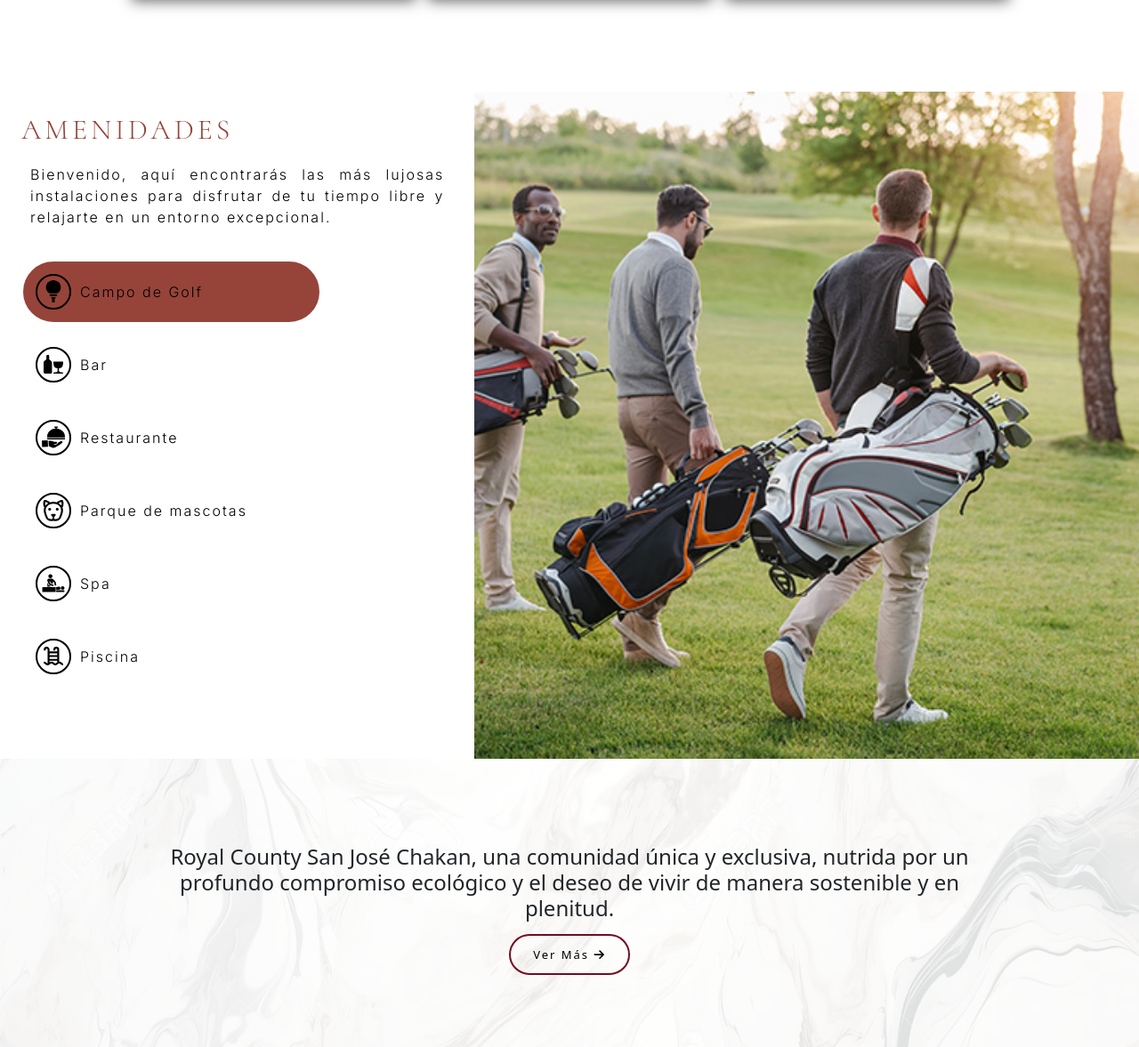
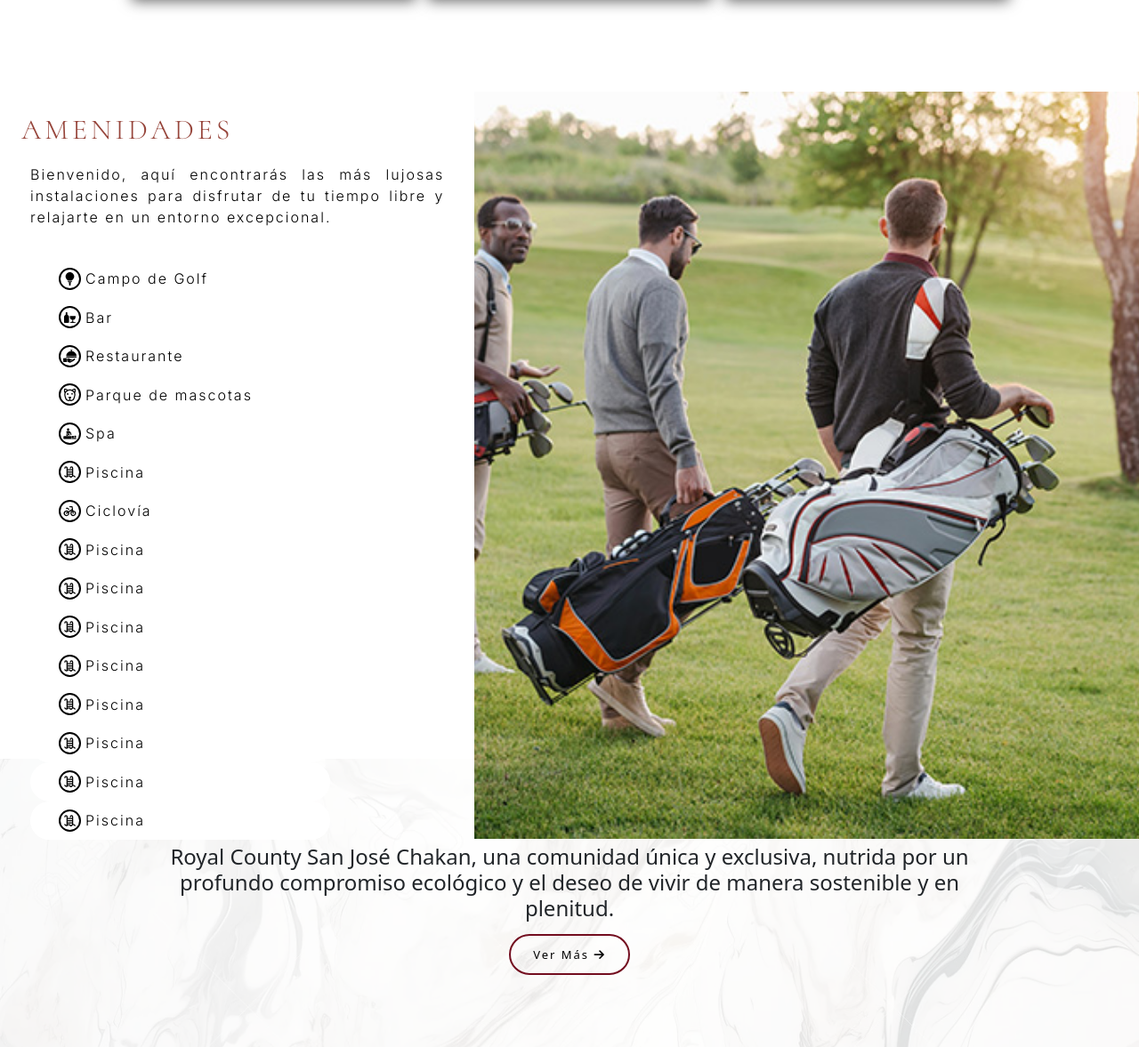
Before and after one commit to Zerik20/SanJoseChakanPag, a PHP site: page / in a window 1280 px wide. Shown: the part 2953-4130 px from the top of the page at 89% size. Run offline with PHP 8.4, Linux system fonts and the light colour scheme; some libraries are stand-ins or nearby versions; some web fonts are replaced.

Commit message:
Se acomodaron las 10 amenidades extra y se configuro 1

```diff
--- a/idiomas/en.json
+++ b/idiomas/en.json
@@ -61,7 +61,8 @@
         "RestAmeni": "Restaurant",
         "PetParkAmeni": "Pet Park",
         "SpaAmeni": "Spa",
-        "PisciAmeni": "Pool"
+        "PisciAmeni": "Pool",
+        "CicloAmeni": "Bikeway"
     },
     "Lema":{
         "LemaText": "Royal County San José Chakan, a unique and exclusive community, nourished by a deep ecological commitment and the desire to live sustainably and to the fullest.",
--- a/idiomas/es.json
+++ b/idiomas/es.json
@@ -61,7 +61,8 @@
         "RestAmeni": "Restaurante",
         "PetParkAmeni": "Parque de Mascotas",
         "SalaJAmeni": "Spa",
-        "PisciAmeni": "Piscina"
+        "PisciAmeni": "Piscina",
+        "CicloAmeni": "Ciclovía"
     },
     "Lema":{
         "LemaText": "Royal County San José Chakan, una comunidad única y exclusiva, nutrida por un profundo compromiso ecológico y el deseo de vivir de manera sostenible y en plenitud.",
--- a/index.php
+++ b/index.php
@@ -229,11 +229,16 @@
             <div class="nav row nav-pills me-3" id="v-pills-tab" role="tablist" aria-orientation="horizontal">
                 <div class="col-md-9 cont-lista2"  data-aos="fade-up">
                 <style>
-    .nav-link {
+    .nav-link2 {
         display: flex;
         align-items: center; /* Alinea verticalmente el contenido */
         width: 100%;
+        height: 10%;
         margin-bottom: 10px; /* Añade un poco de espacio entre los botones */
+        background-color: #ffffff;
+    }
+    .nav-link2:hover {
+        background-color: #96443a;
     }
 
     .icon-circle {
@@ -244,55 +249,120 @@
         height: 40px; /* Ajusta la altura del círculo según tus necesidades */
         border: 2px solid black; /* Grosor y color del borde */
         border-radius: 50%; /* Hace que el círculo tenga bordes redondeados */
-        margin-right: 10px; /* Ajusta el espacio entre el icono y el texto según tus necesidades */
+        margin-right: 5px; /* Ajusta el espacio entre el icono y el texto según tus necesidades */
     }
 
-    .icon-circle svg {
-        width: 20px; /* Tamaño del icono SVG */
-        height: 20px; /* Tamaño del icono SVG */
+    .icon-circle {
+        width: 25px; /* Tamaño del icono SVG */
+        height: 25px; /* Tamaño del icono SVG */
+        margin-left: 30px;
     }
 
-    .nav-link p {
+    .nav-link2 p {
         margin: 0; /* Elimina el margen predeterminado del párrafo */
+    }
+    .buttonlist {
+        margin: 0px;
+        margin-left: 10px;
+        padding: 0%;
+        align-items: center;
+    }
+    .h-101{
+        height: 112%;
+        margin-top: auto;
     }
 </style>
 
-<button class="nav-link active text-black list-club-op" id="v-pills-1-tab" data-bs-toggle="pill" data-bs-target="#v-pills-1" type="button" role="tab" aria-controls="v-pills-1" aria-selected="true">
+<button class="nav-link2 active text-black list-club-op buttonlist " id="v-pills-1-tab" data-bs-toggle="pill" data-bs-target="#v-pills-1" type="button" role="tab" aria-controls="v-pills-1" aria-selected="true">
     <div class="icon-circle">
         <img src="iconossvg/Golf.svg" alt="Campo de Golf Icon" style="width: 70%; height: 70%;">
     </div>
     <p id="list1acc" class="text-black" data-section="Amenidades" data-value="CampGolfAmeni">Campo de Golf</p>
 </button>
 
-<button class="nav-link text-black list-club-op w-100 d-flex" id="v-pills-2-tab" data-bs-toggle="pill" data-bs-target="#v-pills-2" type="button" role="tab" aria-controls="v-pills-2" aria-selected="false">
+<button class="nav-link2 text-black list-club-op w-100 d-flex buttonlist" id="v-pills-2-tab" data-bs-toggle="pill" data-bs-target="#v-pills-2" type="button" role="tab" aria-controls="v-pills-2" aria-selected="false">
     <div class="icon-circle">
         <img src="iconossvg/Alcohol.svg" alt="Bar Icon" style="width: 60%; height: 60%;">
     </div>
     <p id="list2acc" class="m-0 text-black" data-section="Amenidades" data-value="BarAmeni"> Bar</p>
 </button>
 
-<button class="nav-link text-black list-club-op w-100 d-flex" id="v-pills-3-tab" data-bs-toggle="pill" data-bs-target="#v-pills-3" type="button" role="tab" aria-controls="v-pills-3" aria-selected="false">
+<button class="nav-link2 text-black list-club-op w-100 d-flex buttonlist" id="v-pills-3-tab" data-bs-toggle="pill" data-bs-target="#v-pills-3" type="button" role="tab" aria-controls="v-pills-3" aria-selected="false">
     <div class="icon-circle">
         <img src="iconossvg/Restaurant.svg" alt="Restaurante Icon" style="width: 70%; height: 70%;">
     </div>
     <p id="list3acc" class="m-0 text-black" data-section="Amenidades" data-value="RestAmeni"> Restaurante</p>
 </button>
 
-<button class="nav-link text-black list-club-op w-100 d-flex" id="v-pills-3-tab" data-bs-toggle="pill" data-bs-target="#v-pills-6" type="button" role="tab" aria-controls="v-pills-3" aria-selected="false">
+<button class="nav-link2 text-black list-club-op w-100 d-flex buttonlist" id="v-pills-3-tab" data-bs-toggle="pill" data-bs-target="#v-pills-6" type="button" role="tab" aria-controls="v-pills-3" aria-selected="false">
     <div class="icon-circle">
         <img src="iconossvg/Dog.svg" alt="Parque de mascotas Icon" style="width: 70%; height: 70%;">
     </div>
     <p id="list6acc" class="m-0 text-black" data-section="Amenidades" data-value="PetParkAmeni"> Parque de mascotas</p>
 </button>
 
-<button class="nav-link text-black list-club-op w-100 d-flex" id="v-pills-7-tab" data-bs-toggle="pill" data-bs-target="#v-pills-7" type="button" role="tab" aria-controls="v-pills-7" aria-selected="false">
+<button class="nav-link2 text-black list-club-op w-100 d-flex buttonlist" id="v-pills-7-tab" data-bs-toggle="pill" data-bs-target="#v-pills-7" type="button" role="tab" aria-controls="v-pills-7" aria-selected="false">
     <div class="icon-circle">
         <img src="iconossvg/Spa.svg" alt="Spa Icon" style="width: 70%; height: 70%;">
     </div>
     <p id="list7acc" class="m-0 text-black" data-section="Amenidades" data-value="SpaAmeni"> Spa</p>
 </button>
 
-<button class="nav-link text-black list-club-op w-100 d-flex" id="v-pills-8-tab" data-bs-toggle="pill" data-bs-target="#v-pills-8" type="button" role="tab" aria-controls="v-pills-8" aria-selected="false">
+<button class="nav-link2 text-black list-club-op w-100 d-flex buttonlist" id="v-pills-8-tab" data-bs-toggle="pill" data-bs-target="#v-pills-8" type="button" role="tab" aria-controls="v-pills-8" aria-selected="false">
+    <div class="icon-circle">
+        <img src="iconossvg/Piscina.svg" alt="Piscina Icon" style="width: 70%; height: 70%;">
+    </div>
+    <p id="list8acc" class="m-0 text-black" data-section="Amenidades" data-value="PisciAmeni"> Piscina</p>
+</button>
+<button class="nav-link2 text-black list-club-op w-100 d-flex buttonlist" id="v-pills-8-tab" data-bs-toggle="pill" data-bs-target="#v-pills-9" type="button" role="tab" aria-controls="v-pills-9" aria-selected="false">
+    <div class="icon-circle">
+        <img src="iconossvg/Ciclovia.svg" alt="Ciclovia Icon" style="width: 70%; height: 70%;">
+    </div>
+    <p id="list9acc" class="m-0 text-black" data-section="Amenidades" data-value="CicloAmeni"> Ciclovía</p>
+</button>
+<button class="nav-link2 text-black list-club-op w-100 d-flex buttonlist" id="v-pills-8-tab" data-bs-toggle="pill" data-bs-target="#v-pills-8" type="button" role="tab" aria-controls="v-pills-8" aria-selected="false">
+    <div class="icon-circle">
+        <img src="iconossvg/Piscina.svg" alt="Piscina Icon" style="width: 70%; height: 70%;">
+    </div>
+    <p id="list8acc" class="m-0 text-black" data-section="Amenidades" data-value="PisciAmeni"> Piscina</p>
+</button>
+<button class="nav-link2 text-black list-club-op w-100 d-flex buttonlist" id="v-pills-8-tab" data-bs-toggle="pill" data-bs-target="#v-pills-8" type="button" role="tab" aria-controls="v-pills-8" aria-selected="false">
+    <div class="icon-circle">
+        <img src="iconossvg/Piscina.svg" alt="Piscina Icon" style="width: 70%; height: 70%;">
+    </div>
+    <p id="list8acc" class="m-0 text-black" data-section="Amenidades" data-value="PisciAmeni"> Piscina</p>
+</button>
+<button class="nav-link2 text-black list-club-op w-100 d-flex buttonlist" id="v-pills-8-tab" data-bs-toggle="pill" data-bs-target="#v-pills-8" type="button" role="tab" aria-controls="v-pills-8" aria-selected="false">
+    <div class="icon-circle">
+        <img src="iconossvg/Piscina.svg" alt="Piscina Icon" style="width: 70%; height: 70%;">
+    </div>
+    <p id="list8acc" class="m-0 text-black" data-section="Amenidades" data-value="PisciAmeni"> Piscina</p>
+</button>
+<button class="nav-link2 text-black list-club-op w-100 d-flex buttonlist" id="v-pills-8-tab" data-bs-toggle="pill" data-bs-target="#v-pills-8" type="button" role="tab" aria-controls="v-pills-8" aria-selected="false">
+    <div class="icon-circle">
+        <img src="iconossvg/Piscina.svg" alt="Piscina Icon" style="width: 70%; height: 70%;">
+    </div>
+    <p id="list8acc" class="m-0 text-black" data-section="Amenidades" data-value="PisciAmeni"> Piscina</p>
+</button>
+<button class="nav-link2 text-black list-club-op w-100 d-flex buttonlist" id="v-pills-8-tab" data-bs-toggle="pill" data-bs-target="#v-pills-8" type="button" role="tab" aria-controls="v-pills-8" aria-selected="false">
+    <div class="icon-circle">
+        <img src="iconossvg/Piscina.svg" alt="Piscina Icon" style="width: 70%; height: 70%;">
+    </div>
+    <p id="list8acc" class="m-0 text-black" data-section="Amenidades" data-value="PisciAmeni"> Piscina</p>
+</button>
+<button class="nav-link2 text-black list-club-op w-100 d-flex buttonlist" id="v-pills-8-tab" data-bs-toggle="pill" data-bs-target="#v-pills-8" type="button" role="tab" aria-controls="v-pills-8" aria-selected="false">
+    <div class="icon-circle">
+        <img src="iconossvg/Piscina.svg" alt="Piscina Icon" style="width: 70%; height: 70%;">
+    </div>
+    <p id="list8acc" class="m-0 text-black" data-section="Amenidades" data-value="PisciAmeni"> Piscina</p>
+</button>
+<button class="nav-link2 text-black list-club-op w-100 d-flex buttonlist" id="v-pills-8-tab" data-bs-toggle="pill" data-bs-target="#v-pills-8" type="button" role="tab" aria-controls="v-pills-8" aria-selected="false">
+    <div class="icon-circle">
+        <img src="iconossvg/Piscina.svg" alt="Piscina Icon" style="width: 70%; height: 70%;">
+    </div>
+    <p id="list8acc" class="m-0 text-black" data-section="Amenidades" data-value="PisciAmeni"> Piscina</p>
+</button>
+<button class="nav-link2 text-black list-club-op w-100 d-flex buttonlist" id="v-pills-8-tab" data-bs-toggle="pill" data-bs-target="#v-pills-8" type="button" role="tab" aria-controls="v-pills-8" aria-selected="false">
     <div class="icon-circle">
         <img src="iconossvg/Piscina.svg" alt="Piscina Icon" style="width: 70%; height: 70%;">
     </div>
@@ -332,7 +402,7 @@
 
         <button class="nav-link text-black list-club-op w-100 d-flex p-2 align-items-center" id="v-pills-6-tab" data-bs-toggle="pill" data-bs-target="#v-pills-6" type="button" role="tab" aria-controls="v-pills-6" aria-selected="false">
             <div class="icon-circle">
-                <img src="iconossvg/Dog.svg" alt="Parque de mascotas Icon" style="width: 70%; height: 70%;">
+                <img src="iconossvg/ParqueMascotas.svg" alt="Parque de mascotas Icon" style="width: 70%; height: 70%;">
             </div>
             <p id="list6accm" class="m-0 text-black" data-section="Amenidades" data-value="PetParkAmeni">Parque de mascotas</p>
         </button>
@@ -356,48 +426,48 @@
         </div>
         <div class="col-md-7 p-0">
             <div class="tab-content" id="v-pills-tabContent" style="height: 750px;">
-                <div class="tab-pane h-100 fade show active" id="v-pills-1" role="tabpanel" aria-labelledby="v-pills-1-tab" tabindex="0">
-                    <div class="w-100 h-100" style="background-image: url('img/cdg.jpg') !important; background-size: cover; background-position: center;">
+                <div class="tab-pane h-101 fade show active" id="v-pills-1" role="tabpanel" aria-labelledby="v-pills-1-tab" tabindex="0">
+                    <div class="w-100 h-101" style="background-image: url('img/cdg.jpg') !important; background-size: cover; background-position: center;">
 
                     </div>
                 </div>
-                <div class="tab-pane h-100 fade" id="v-pills-2" role="tabpanel" aria-labelledby="v-pills-2-tab" tabindex="0">
-                    <div class="w-100 h-100" style="background-image: url('img/bh10.jpeg') !important; background-size: cover; background-position: center;">
+                <div class="tab-pane h-101 fade" id="v-pills-2" role="tabpanel" aria-labelledby="v-pills-2-tab" tabindex="0">
+                    <div class="w-100 h-101" style="background-image: url('img/bh10.jpeg') !important; background-size: cover; background-position: center;">
 
                     </div>
                 </div>
-                <div class="tab-pane h-100 fade" id="v-pills-3" role="tabpanel" aria-labelledby="v-pills-3-tab" tabindex="0">
-                    <div class="w-100 h-100" style="background-image: url('img/res.jpeg') !important; background-size: cover; background-position: center;">
+                <div class="tab-pane h-101 fade" id="v-pills-3" role="tabpanel" aria-labelledby="v-pills-3-tab" tabindex="0">
+                    <div class="w-100 h-101" style="background-image: url('img/res.jpeg') !important; background-size: cover; background-position: center;">
 
                     </div>
                 </div>
-                <div class="tab-pane h-100 fade" id="v-pills-4" role="tabpanel" aria-labelledby="v-pills-4-tab" tabindex="0">
-                    <div class="w-100 h-100" style="background-image: url('img/lago.jpg') !important; background-size: cover; background-position: center;">
+                <div class="tab-pane h-101 fade" id="v-pills-4" role="tabpanel" aria-labelledby="v-pills-4-tab" tabindex="0">
+                    <div class="w-100 h-101" style="background-image: url('img/lago.jpg') !important; background-size: cover; background-position: center;">
 
                     </div>
                 </div>
-                <div class="tab-pane h-100 fade" id="v-pills-5" role="tabpanel" aria-labelledby="v-pills-5-tab" tabindex="0">
-                    <div class="w-100 h-100" style="background-image: url('img/cn.jpg') !important; background-size: cover; background-position: center;">
+                <div class="tab-pane h-101 fade" id="v-pills-5" role="tabpanel" aria-labelledby="v-pills-5-tab" tabindex="0">
+                    <div class="w-100 h-101" style="background-image: url('img/cn.jpg') !important; background-size: cover; background-position: center;">
 
                     </div>
                 </div>
-                <div class="tab-pane h-100 fade" id="v-pills-6" role="tabpanel" aria-labelledby="v-pills-6-tab" tabindex="0">
-                    <div class="w-100 h-100" style="background-image: url('img/pets.jpeg') !important; background-size: cover; background-position: center;">
+                <div class="tab-pane h-101 fade" id="v-pills-6" role="tabpanel" aria-labelledby="v-pills-6-tab" tabindex="0">
+                    <div class="w-100 h-101" style="background-image: url('img/pets.jpeg') !important; background-size: cover; background-position: center;">
 
                     </div>
                 </div>
-                <div class="tab-pane h-100 fade" id="v-pills-7" role="tabpanel" aria-labelledby="v-pills-7-tab" tabindex="0">
-                    <div class="w-100 h-100" style="background-image: url('img/spa.jpg') !important; background-size: cover; background-position: center;">
+                <div class="tab-pane h-101 fade" id="v-pills-7" role="tabpanel" aria-labelledby="v-pills-7-tab" tabindex="0">
+                    <div class="w-100 h-101" style="background-image: url('img/spa.jpg') !important; background-size: cover; background-position: center;">
 
                     </div>
                 </div>
-                <div class="tab-pane h-100 fade" id="v-pills-8" role="tabpanel" aria-labelledby="v-pills-8-tab" tabindex="0">
-                    <div class="w-100 h-100" style="background-image: url('img/alb.jpeg') !important; background-size: cover; background-position: center;">
+                <div class="tab-pane h-101 fade" id="v-pills-8" role="tabpanel" aria-labelledby="v-pills-8-tab" tabindex="0">
+                    <div class="w-100 h-101" style="background-image: url('img/alb.jpeg') !important; background-size: cover; background-position: center;">
 
                     </div>
                 </div>
-                <div class="tab-pane h-100 fade" id="v-pills-9" role="tabpanel" aria-labelledby="v-pills-9-tab" tabindex="0">
-                    <div class="w-100 h-100" style="background-image: url('img/lokers.jpg') !important; background-size: cover; background-position: center;">
+                <div class="tab-pane h-101 fade" id="v-pills-9" role="tabpanel" aria-labelledby="v-pills-9-tab" tabindex="0">
+                    <div class="w-100 h-101" style="background-image: url('img/lokers.jpg') !important; background-size: cover; background-position: center;">
 
                     </div>
                 </div>
```
Also changed, not shown: Iconossvg/Ciclovia.svg (added).
